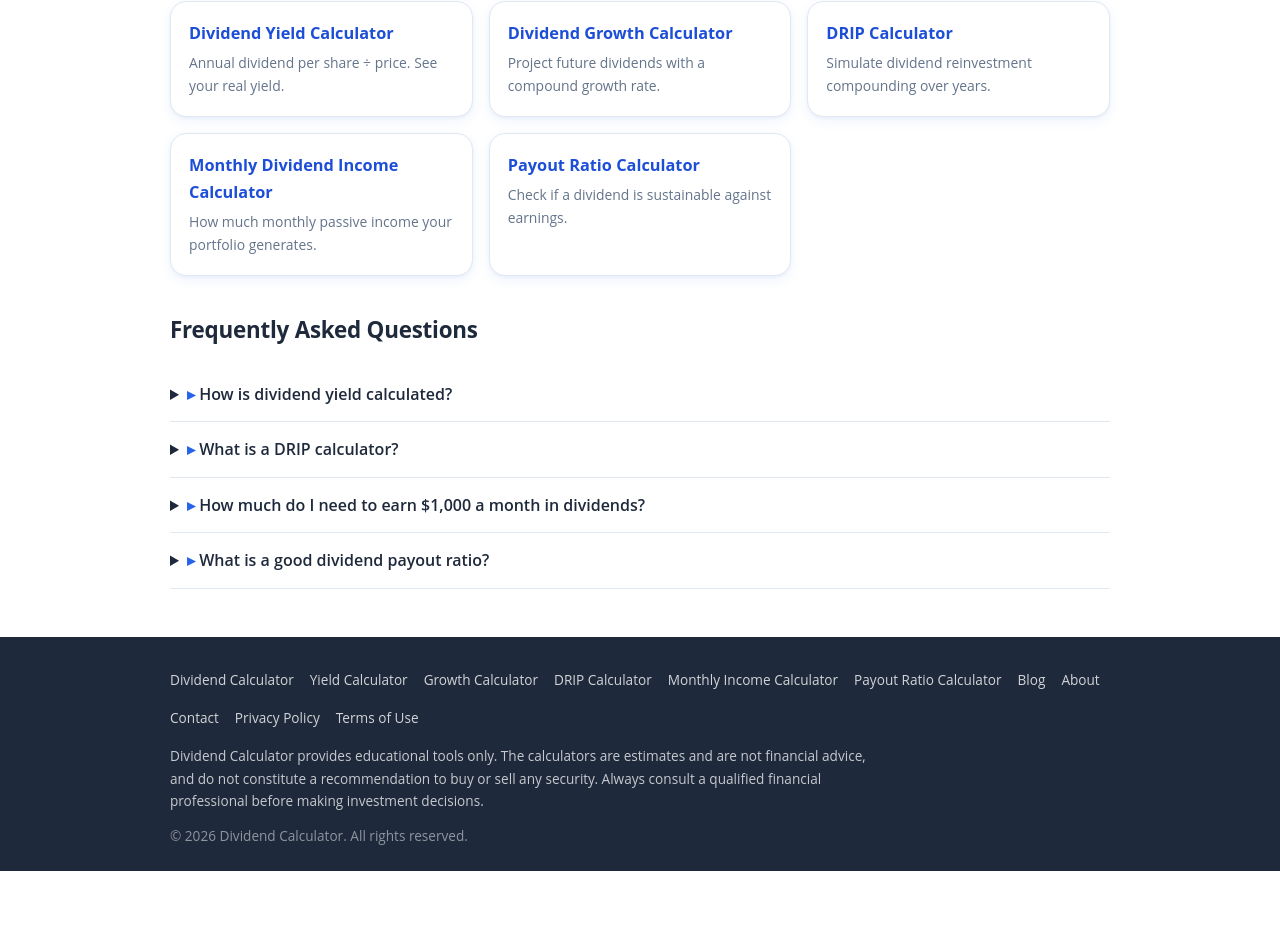
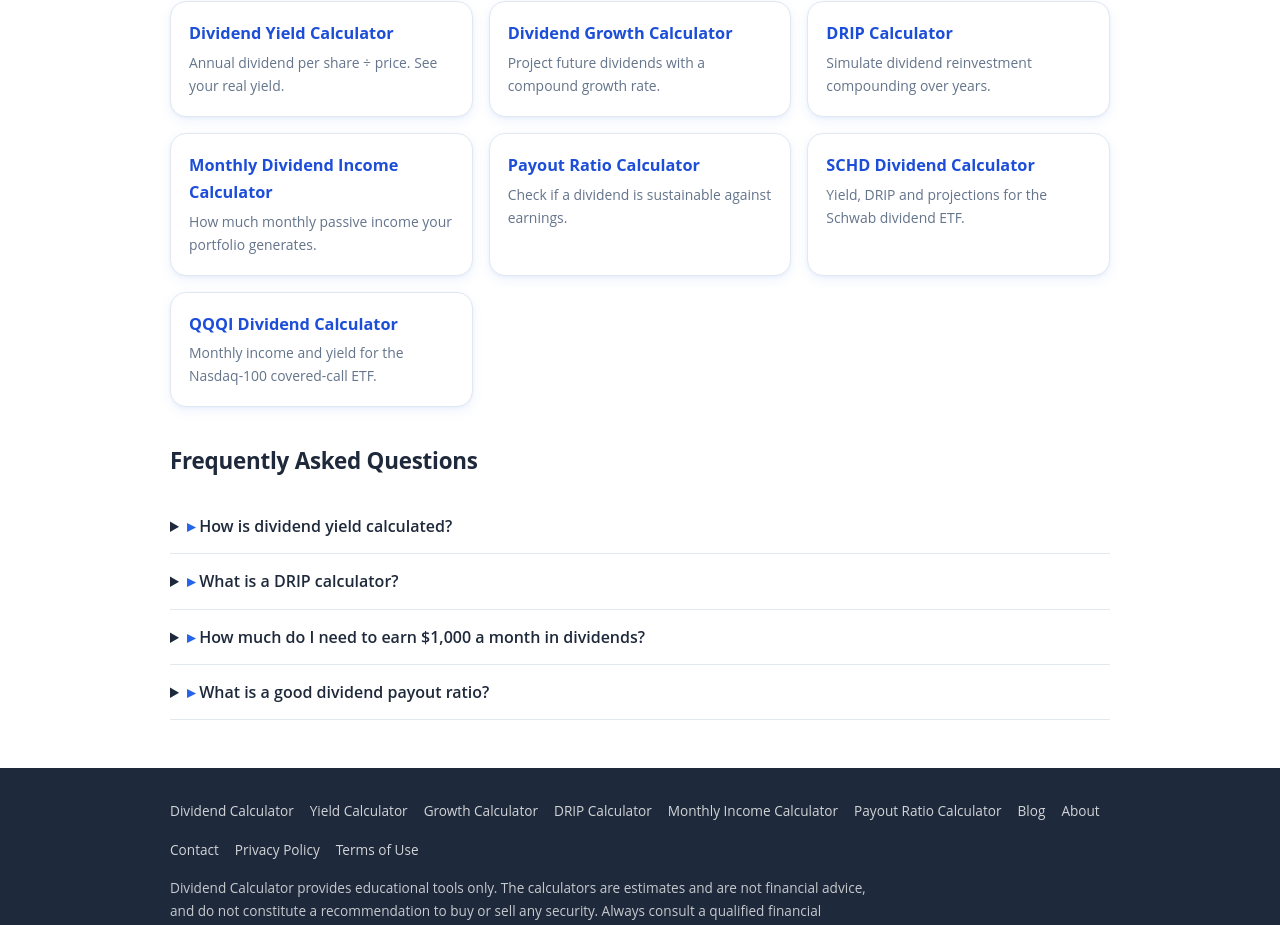
Before and after one commit to a353551071/dividend-calculator, a Next.js app: page / in a window 1280 px wide. Shown: the part 1994-2919 px from the top of the page. Before the commit the page ends 2865 px from the top, so only its background shows below. Built offline with nearby package versions, Linux system fonts and the light colour scheme; no server answers.

Commit message:
feat(home): add SCHD/QQQI cards to homepage grid
Fix missing internal links — these two blue-ocean pages were only in
sitemap, not linked from homepage, so crawlers/users couldn't reach them.

```diff
--- a/app/page.tsx
+++ b/app/page.tsx
@@ -117,6 +117,14 @@ export default function HomePage() {
             <h3>Payout Ratio Calculator</h3>
             <p>Check if a dividend is sustainable against earnings.</p>
           </Link>
+          <Link href="/calculators/schd-dividend-calculator" className="tool-card">
+            <h3>SCHD Dividend Calculator</h3>
+            <p>Yield, DRIP and projections for the Schwab dividend ETF.</p>
+          </Link>
+          <Link href="/calculators/qqqi-dividend-calculator" className="tool-card">
+            <h3>QQQI Dividend Calculator</h3>
+            <p>Monthly income and yield for the Nasdaq-100 covered-call ETF.</p>
+          </Link>
         </div>
       </section>
 
```
